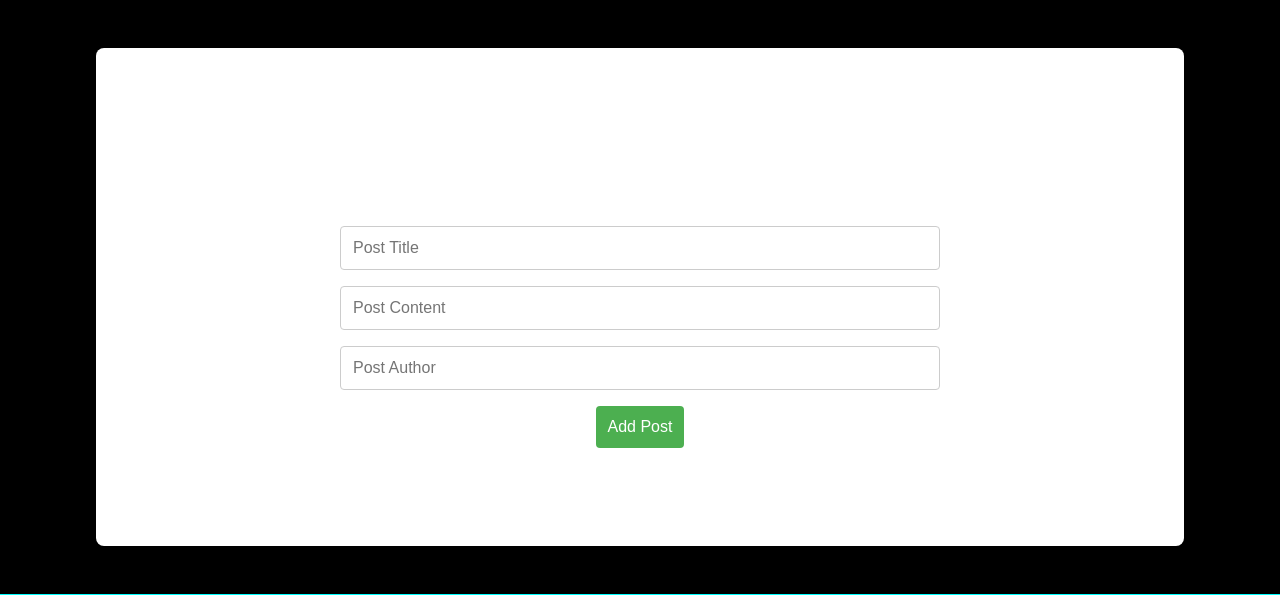
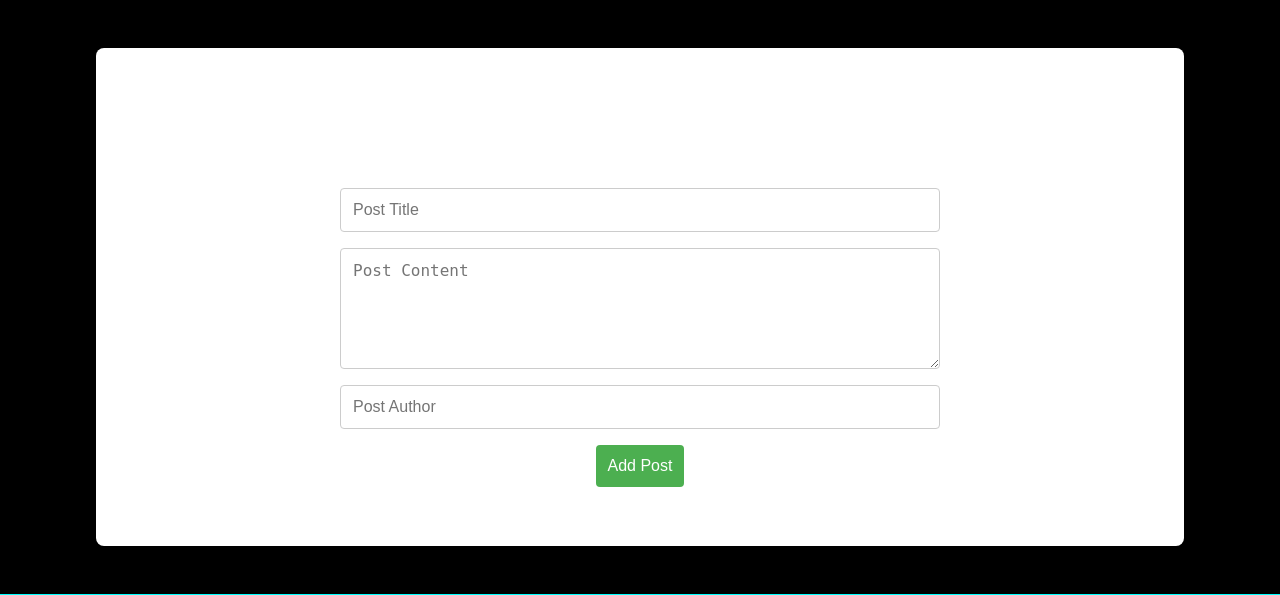
Before and after one commit to danielwmartin1/Blog, a Flask app: page / in a window 1280 px wide. Shown: the part 118-713 px from the top of the page. Run offline with Flask 3, Linux system fonts and the light colour scheme.

Commit message:
Change content input from text field to textarea for post submission form

```diff
--- a/Templates/index.html
+++ b/Templates/index.html
@@ -16,7 +16,7 @@
 <div class="form-container">
     <form action="{{ url_for('add_post') }}" method="POST">
         <input type="text" name="title" placeholder="Post Title" required minlength="5">
-        <input type="text" name="content" placeholder="Post Content" required minlength="10">
+        <textarea name="content" placeholder="Post Content" required minlength="10" rows="5" style="resize: vertical;"></textarea>
         <input type="text" name="author" placeholder="Post Author" required minlength="2">
         <center><button type="submit">Add Post</button></center>
     </form>
```
